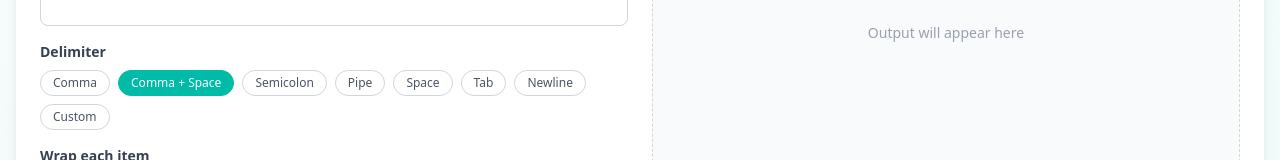
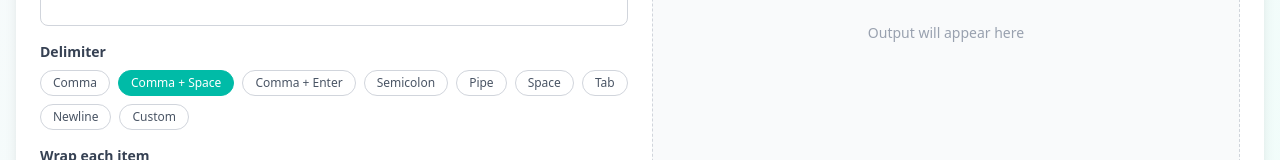
Before and after one commit to phuphan011997/react-quick-tool, a React (Vite) app: page /delimiter in a window 1280 px wide. Shown: the part 450-610 px from the top of the page. Built offline with nearby package versions, Linux system fonts and the light colour scheme.

Commit message:
feat: add DelimiterTool component for custom list formatting and delimited string generation

```diff
--- a/src/delimiterTool/delimiter_tool.tsx
+++ b/src/delimiterTool/delimiter_tool.tsx
@@ -4,6 +4,7 @@ import { Copy, Check, Trash2 } from 'lucide-react';
 const PRESETS = [
   { label: 'Comma', value: ',' },
   { label: 'Comma + Space', value: ', ' },
+  { label: 'Comma + Enter', value: ',\n' },
   { label: 'Semicolon', value: ';' },
   { label: 'Pipe', value: ' | ' },
   { label: 'Space', value: ' ' },
```
